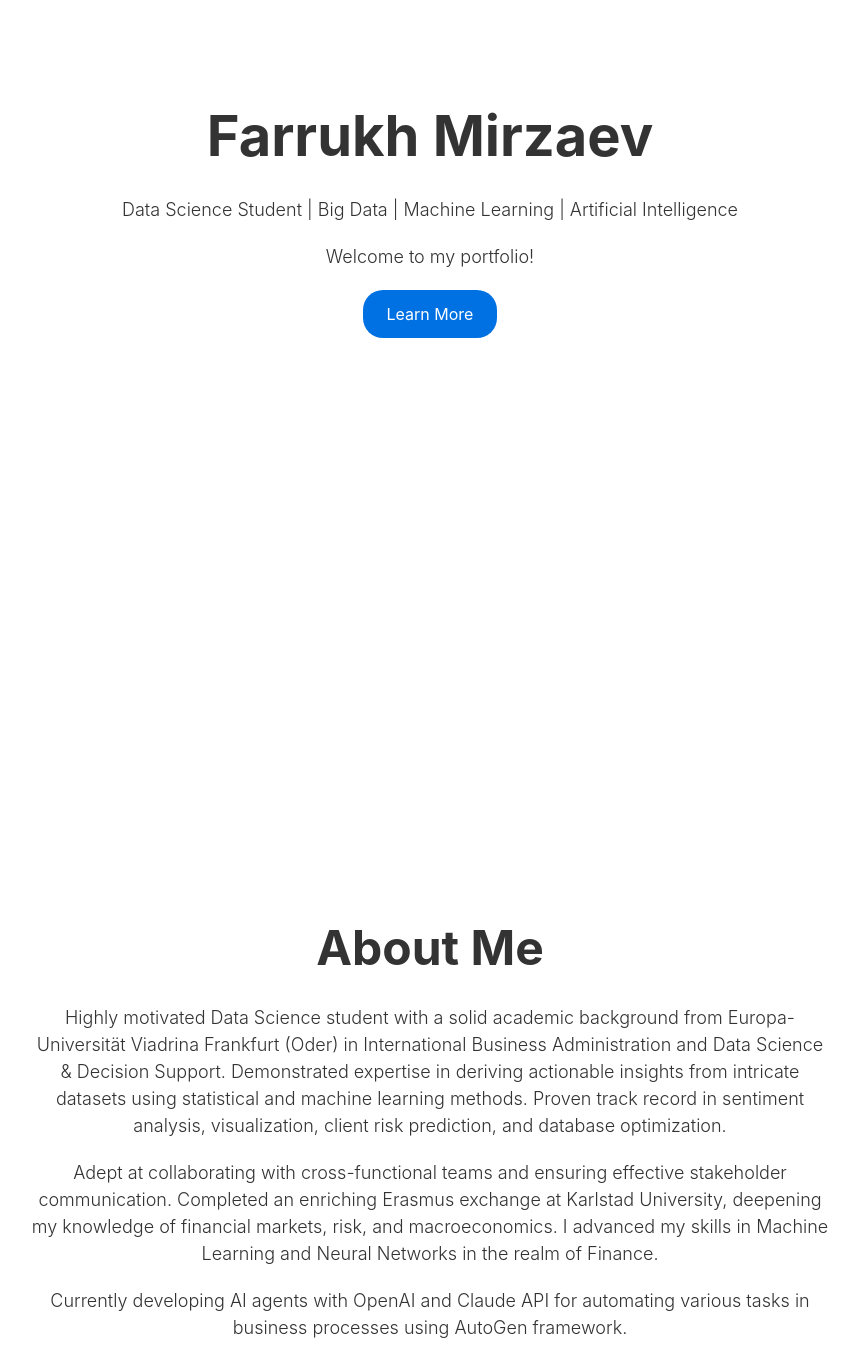
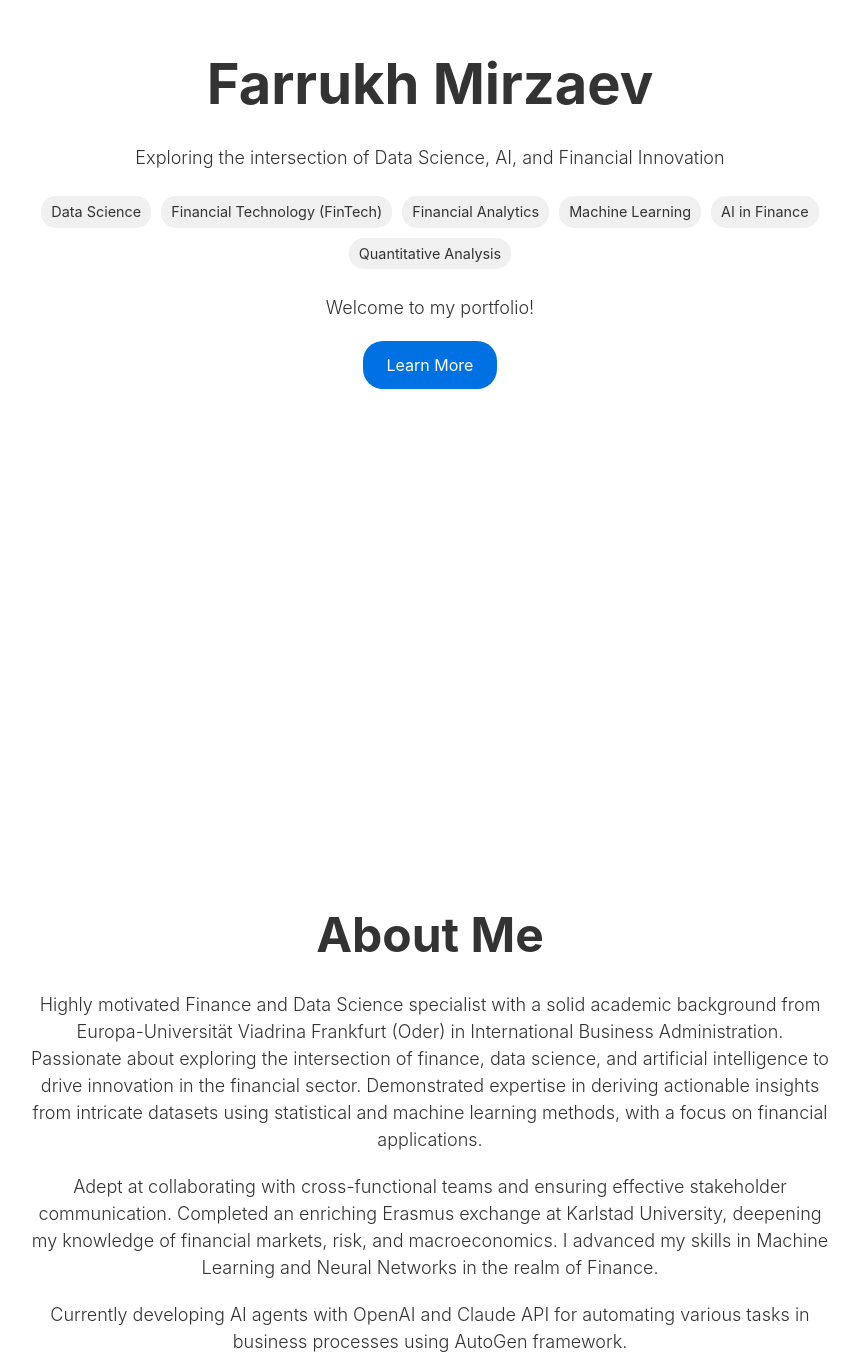
Before and after one commit to Erwin01611/Erwin01611.github.io, a plain HTML site: page index.html in a window 1280 px wide. Shown: the part 263-1627 px from the top of the page, without its empty margins (210-1069 px from the left). Drawn offline with Linux system fonts and the light colour scheme.

Commit message:
Add files via upload

```diff
--- a/css/styles.css
+++ b/css/styles.css
@@ -1,7 +1,9 @@
-body, html {
+body,
+html {
   margin: 0;
   padding: 0;
-  font-family: -apple-system, BlinkMacSystemFont, 'Segoe UI', Roboto, Oxygen-Sans, Ubuntu, Cantarell, 'Helvetica Neue', sans-serif;
+  font-family: -apple-system, BlinkMacSystemFont, "Segoe UI", Roboto,
+    Oxygen-Sans, Ubuntu, Cantarell, "Helvetica Neue", sans-serif;
   line-height: 1.5;
   color: #333;
 }
@@ -79,17 +81,23 @@ p {
 .btn:hover {
   background-color: #0077ed;
 }
-#skills, #projects, #education {
+#skills,
+#projects,
+#education {
   background-color: #f5f5f7;
 }
-.skill-list, .project-list, .education-list {
+.skill-list,
+.project-list,
+.education-list {
   display: flex;
   flex-wrap: wrap;
   justify-content: center;
   gap: 20px;
   margin-top: 30px;
 }
-.skill-item, .project-item, .education-item {
+.skill-item,
+.project-item,
+.education-item {
   background-color: white;
   border-radius: 18px;
   padding: 20px;
@@ -98,10 +106,28 @@ p {
   transition: transform 0.3s ease;
   text-align: left;
 }
-.skill-item:hover, .project-item:hover, .education-item:hover {
+.skill-item:hover,
+.project-item:hover,
+.education-item:hover {
   transform: scale(1.05);
 }
 .languages {
   margin-top: 30px;
   font-size: 18px;
 }
+
+.keywords {
+  display: flex;
+  flex-wrap: wrap;
+  justify-content: center;
+  margin: 20px 0;
+}
+
+.keywords span {
+  background-color: #f0f0f0;
+  color: #333;
+  padding: 5px 10px;
+  margin: 5px;
+  border-radius: 15px;
+  font-size: 0.9em;
+}
--- a/index.html
+++ b/index.html
@@ -22,9 +22,17 @@
       <div class="content">
         <h1>Farrukh Mirzaev</h1>
         <p>
-          Data Science Student | Big Data | Machine Learning | Artificial
-          Intelligence
+          Exploring the intersection of Data Science, AI, and Financial
+          Innovation
         </p>
+        <div class="keywords">
+          <span>Data Science</span>
+          <span>Financial Technology (FinTech)</span>
+          <span>Financial Analytics</span>
+          <span>Machine Learning</span>
+          <span>AI in Finance</span>
+          <span>Quantitative Analysis</span>
+        </div>
         <a href="#about" class="btn">Learn More</a>
       </div>
     </div>
@@ -33,13 +41,13 @@
       <div class="content">
         <h2>About Me</h2>
         <p>
-          Highly motivated Data Science student with a solid academic background
-          from Europa-Universität Viadrina Frankfurt (Oder) in International
-          Business Administration and Data Science & Decision Support.
-          Demonstrated expertise in deriving actionable insights from intricate
-          datasets using statistical and machine learning methods. Proven track
-          record in sentiment analysis, visualization, client risk prediction,
-          and database optimization.
+          Highly motivated Finance and Data Science specialist with a solid
+          academic background from Europa-Universität Viadrina Frankfurt (Oder)
+          in International Business Administration. Passionate about exploring
+          the intersection of finance, data science, and artificial intelligence
+          to drive innovation in the financial sector. Demonstrated expertise in
+          deriving actionable insights from intricate datasets using statistical
+          and machine learning methods, with a focus on financial applications.
         </p>
         <p>
           Adept at collaborating with cross-functional teams and ensuring
--- a/js/main.js
+++ b/js/main.js
@@ -52,23 +52,26 @@ async function loadEducation() {
   }
 }
 
-function loadSkills() {
-  const skills = [
-    "Data Analysis & Visualization",
-    "Machine Learning",
-    "SQL & Database Optimization",
-    "Python & R Programming",
-    "Power BI, Looker, Tableau",
-    "Excel/PowerPoint/Word",
-  ];
+async function loadSkills() {
+  try {
+    const response = await fetch("skills.json");
+    const skills = await response.json();
     const skillList = document.querySelector(".skill-list");
     skillList.innerHTML = skills
       .map(
         (skill) => `
-    <div class="skill-item">${skill}</div>
+        <div class="skill-item">
+          <div class="skill-name">${skill.name}</div>
+          <div class="skill-bar">
+            <div class="skill-level" style="width: ${skill.level}%"></div>
+          </div>
+        </div>
       `
       )
       .join("");
+  } catch (error) {
+    console.error("Error loading skills:", error);
+  }
 }
 
 function setWelcomeMessage() {
--- /dev/null
+++ b/skills.json
@@ -0,0 +1,8 @@
+[
+  { "name": "Data Analysis & Visualization", "level": 90 },
+  { "name": "Machine Learning", "level": 85 },
+  { "name": "SQL & Database Optimization", "level": 80 },
+  { "name": "Python & R Programming", "level": 85 },
+  { "name": "Power BI, Looker, Tableau", "level": 75 },
+  { "name": "Excel/PowerPoint/Word", "level": 95 }
+]
```
Lines whose indentation alone changed are shown as unchanged.
